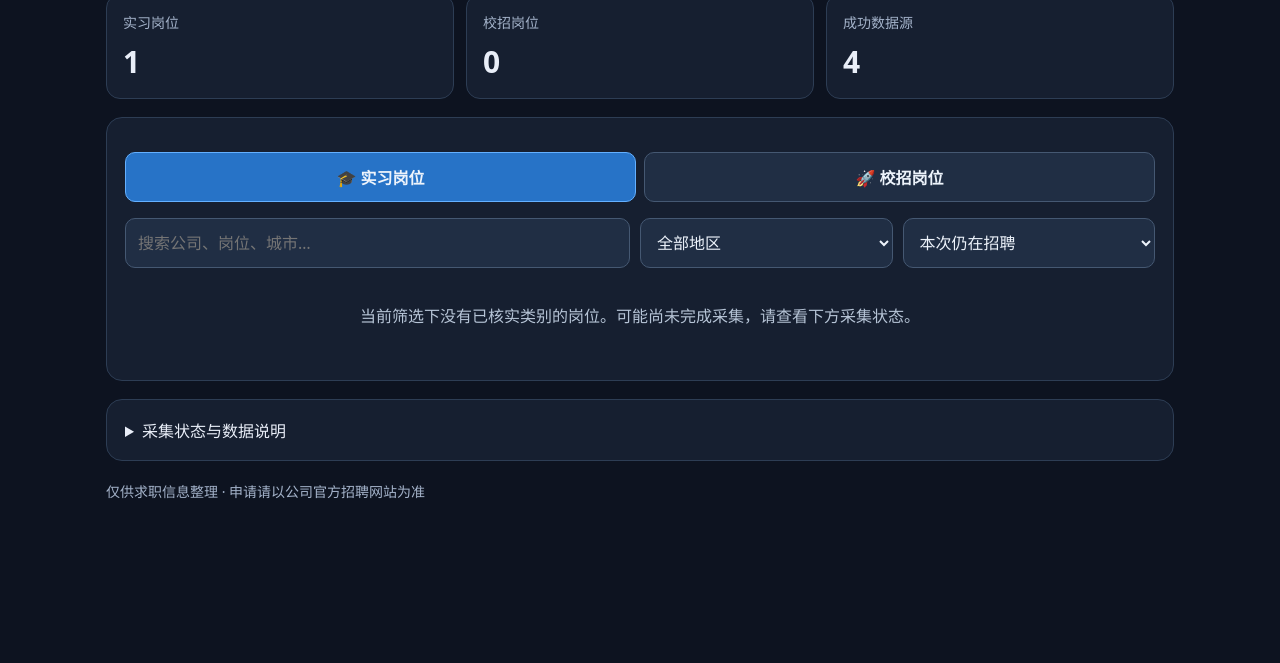
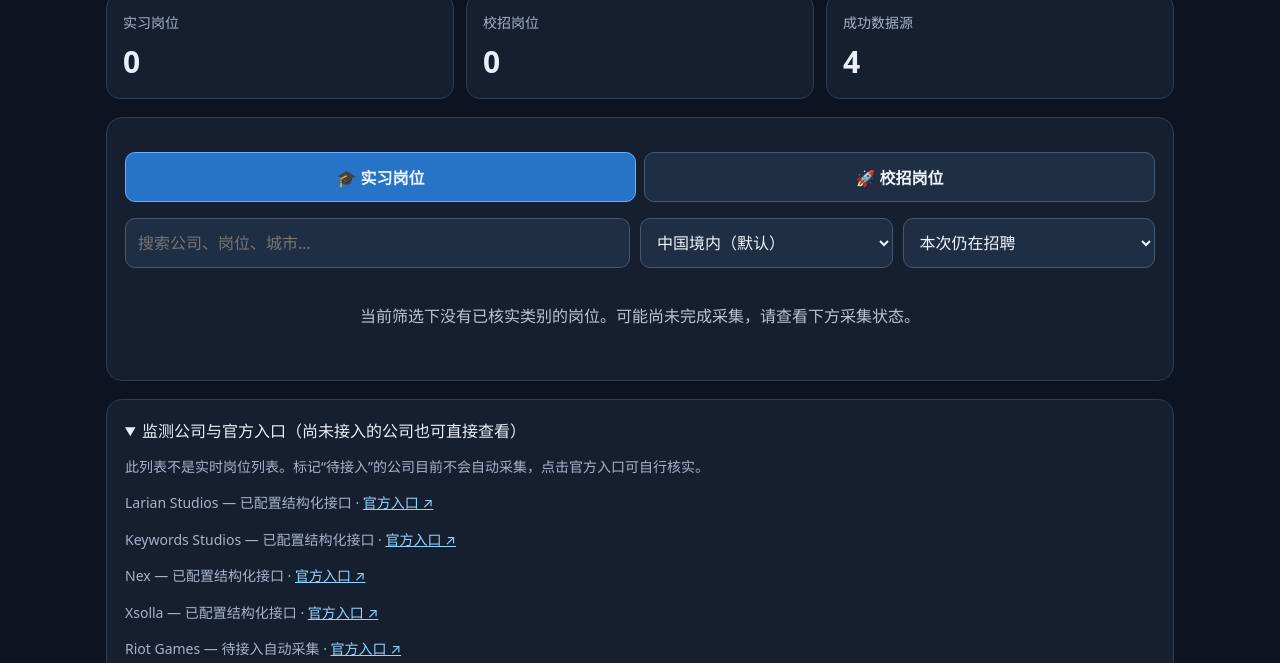
Before and after one commit to xuanxxx327/game-art-career-tracke, a plain HTML site: page index.html in a window 1280 px wide. Shown: the part 137-800 px from the top of the page. Drawn offline with Linux system fonts and the light colour scheme.

Commit message:
Add transparent official company watchlist and default to realistic China openings

```diff
--- a/index.html
+++ b/index.html
@@ -25,8 +25,9 @@ summary{cursor:pointer}.warn{color:#ffce88}a{color:#92d3ff}
 <header><div><div class="brand">GAME ART CAREER TRACKER</div><h1>游戏美术招聘监控</h1><div class="muted">环境美术 · 场景建模 · Level Art · 道具 / 材质</div></div><div class="badge" id="updated">正在加载采集数据…</div></header>
 <section class="stats"><div class="stat"><span class="muted">实习岗位</span><strong id="internCount">—</strong></div><div class="stat"><span class="muted">校招岗位</span><strong id="campusCount">—</strong></div><div class="stat"><span class="muted">成功数据源</span><strong id="sourceCount">—</strong></div></section>
 <section class="panel"><div class="tabs"><button id="internTab" class="active" type="button">🎓 实习岗位</button><button id="campusTab" type="button">🚀 校招岗位</button></div>
-<div class="filters"><input id="search" type="search" placeholder="搜索公司、岗位、城市…" aria-label="搜索岗位"><select id="region" aria-label="地区"><option value="all">全部地区</option><option value="china">中国境内</option><option value="overseas">海外 / 待核实</option></select><select id="state" aria-label="岗位状态"><option value="open">本次仍在招聘</option><option value="all">全部记录</option></select></div>
+<div class="filters"><input id="search" type="search" placeholder="搜索公司、岗位、城市…" aria-label="搜索岗位"><select id="region" aria-label="地区"><option value="china">中国境内（默认）</option><option value="all">全部地区（含海外待核实）</option><option value="overseas">仅海外 / 待核实</option></select><select id="state" aria-label="岗位状态"><option value="open">本次仍在招聘</option><option value="all">全部记录</option></select></div>
 <div id="list" aria-live="polite"><div class="empty">正在读取岗位…</div></div></section>
+<section class="panel"><details open><summary>监测公司与官方入口（尚未接入的公司也可直接查看）</summary><p class="muted">此列表不是实时岗位列表。标记“待接入”的公司目前不会自动采集，点击官方入口可自行核实。</p><div id="companies" class="muted">正在读取公司列表…</div></details></section>
 <section class="panel"><details><summary>采集状态与数据说明</summary><p class="muted">只把明确带有 Internship / Intern 或 Graduate / 校招标记的美术岗位分入对应栏目。普通社招不会冒充校招。海外岗位的签证和申请资格尚需查阅官方岗位说明。</p><div id="diagnostics" class="muted">尚无数据。</div><p class="muted">部分公司尚未接入结构化数据源。没有结果不代表公司没有招聘。历史岗位若在最新一次成功采集中消失，仅标记为“本次未见”，不直接判定关闭。</p></details></section>
 <footer class="muted" style="margin-top:20px">仅供求职信息整理 · 申请请以公司官方招聘网站为准</footer>
 </main>
@@ -37,6 +38,7 @@ function render(){const q=$("search").value.trim().toLowerCase(),reg=$("region")
 for(const j of rows){const card=node("article","job"),h=node("h3","",j.title),m=node("div","meta");for(const t of [j.company,j.location,j.status==="open"?"本次可见":"本次未见 · 待核实",j.eligibility==="restricted_region"?"地区资格受限":j.eligibility==="needs_verification"?"海外申请资格待核实":"申请要求请查官方"])m.append(node("span","pill",t));card.append(h,m);if(j.eligibility_notes)card.append(node("p","warn",j.eligibility_notes));if(j.published_at)card.append(node("p","muted","发布时间："+String(j.published_at).slice(0,10)));if(j.description_excerpt)card.append(node("p","muted",j.description_excerpt.slice(0,240)));try{const u=new URL(j.url);if(u.protocol==="https:"){const a=node("a","","查看官方岗位 ↗");a.href=u.href;a.target="_blank";a.rel="noopener noreferrer";card.append(a)}}catch{}list.append(card)}}
 function setTrack(t){track=t;$("internTab").classList.toggle("active",t==="internship");$("campusTab").classList.toggle("active",t==="campus");render()}
 $("internTab").addEventListener("click",()=>setTrack("internship"));$("campusTab").addEventListener("click",()=>setTrack("campus"));for(const id of ["search","region","state"])$(id).addEventListener(id==="search"?"input":"change",render);
-fetch("./data/jobs.json?cache="+Date.now(),{cache:"no-store"}).then(r=>{if(!r.ok)throw Error("HTTP "+r.status);return r.json()}).then(data=>{all=Array.isArray(data.jobs)?data.jobs:[];$("updated").textContent=data.checked_at?"最近采集："+new Date(data.checked_at).toLocaleString("zh-CN"):"等待首次采集";$("internCount").textContent=all.filter(j=>j.track==="internship"&&j.status==="open").length;$("campusCount").textContent=all.filter(j=>j.track==="campus"&&j.status==="open").length;$("sourceCount").textContent=String(data.source_success_count||0);const d=$("diagnostics");d.replaceChildren();for(const s of data.diagnostics||[]){const line=node("p","",s.company+" — "+(s.status==="ok"?"成功，匹配 "+s.matching+" / 扫描 "+s.postings_scanned:s.status==="not_integrated"?"等待数据源接入":"请求失败："+s.error));d.append(line)}render()}).catch(e=>{$("updated").textContent="数据读取失败";$("list").replaceChildren(node("div","empty","无法读取 data/jobs.json："+e.message))});
+fetch("./data/jobs.json?cache="+Date.now(),{cache:"no-store"}).then(r=>{if(!r.ok)throw Error("HTTP "+r.status);return r.json()}).then(data=>{all=Array.isArray(data.jobs)?data.jobs:[];$("updated").textContent=data.checked_at?"最近采集："+new Date(data.checked_at).toLocaleString("zh-CN"):"等待首次采集";$("internCount").textContent=all.filter(j=>j.track==="internship"&&j.status==="open"&&j.eligibility!=="restricted_region"&&china.test(j.location)).length;$("campusCount").textContent=all.filter(j=>j.track==="campus"&&j.status==="open"&&j.eligibility!=="restricted_region"&&china.test(j.location)).length;$("sourceCount").textContent=String(data.source_success_count||0);const d=$("diagnostics");d.replaceChildren();for(const s of data.diagnostics||[]){const line=node("p","",s.company+" — "+(s.status==="ok"?"成功，匹配 "+s.matching+" / 扫描 "+s.postings_scanned:s.status==="not_integrated"?"等待数据源接入":"请求失败："+s.error));d.append(line)}render()}).catch(e=>{$("updated").textContent="数据读取失败";$("list").replaceChildren(node("div","empty","无法读取 data/jobs.json："+e.message))});
+fetch("./sources.json?cache="+Date.now(),{cache:"no-store"}).then(r=>{if(!r.ok)throw Error("HTTP "+r.status);return r.json()}).then(sources=>{const box=$("companies");box.replaceChildren();for(const s of sources){const line=node("p","",s.name+" — "+(s.source==="links"?"待接入自动采集":"已配置结构化接口")+" · ");try{const u=new URL(s.homepage);if(u.protocol==="https:"){const a=node("a","","官方入口 ↗");a.href=u.href;a.target="_blank";a.rel="noopener noreferrer";line.append(a)}}catch{}box.append(line)}}).catch(()=>{$("companies").textContent="公司列表暂时无法读取"});
 })();
 </script></body></html>
```
